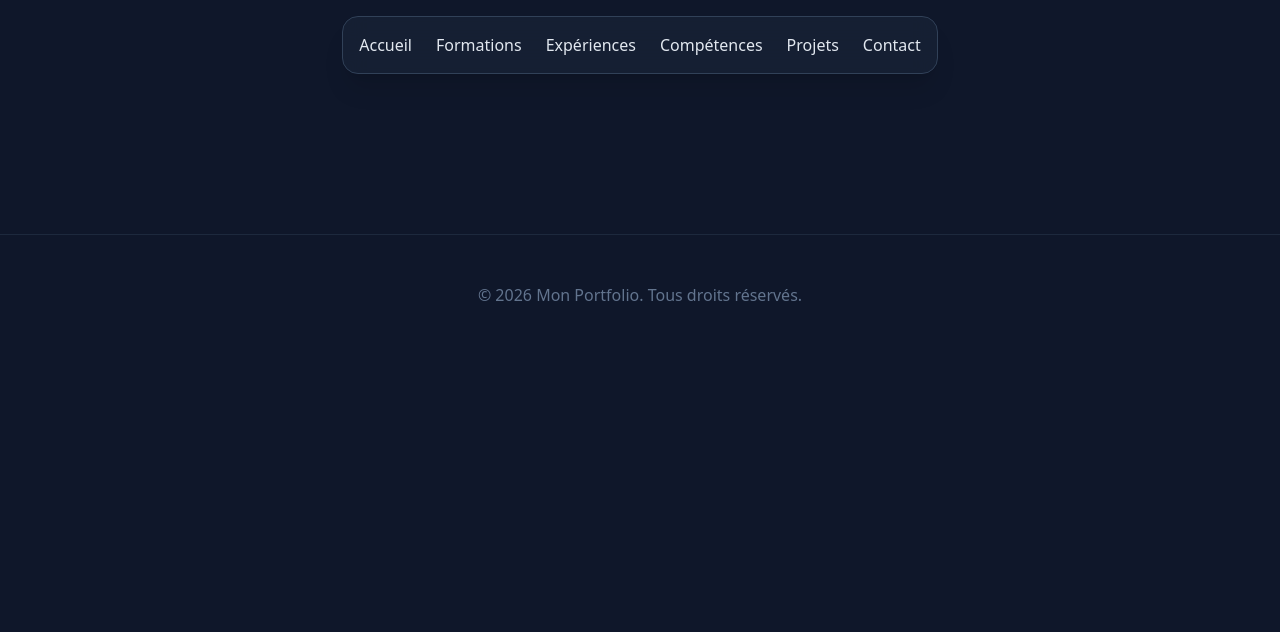
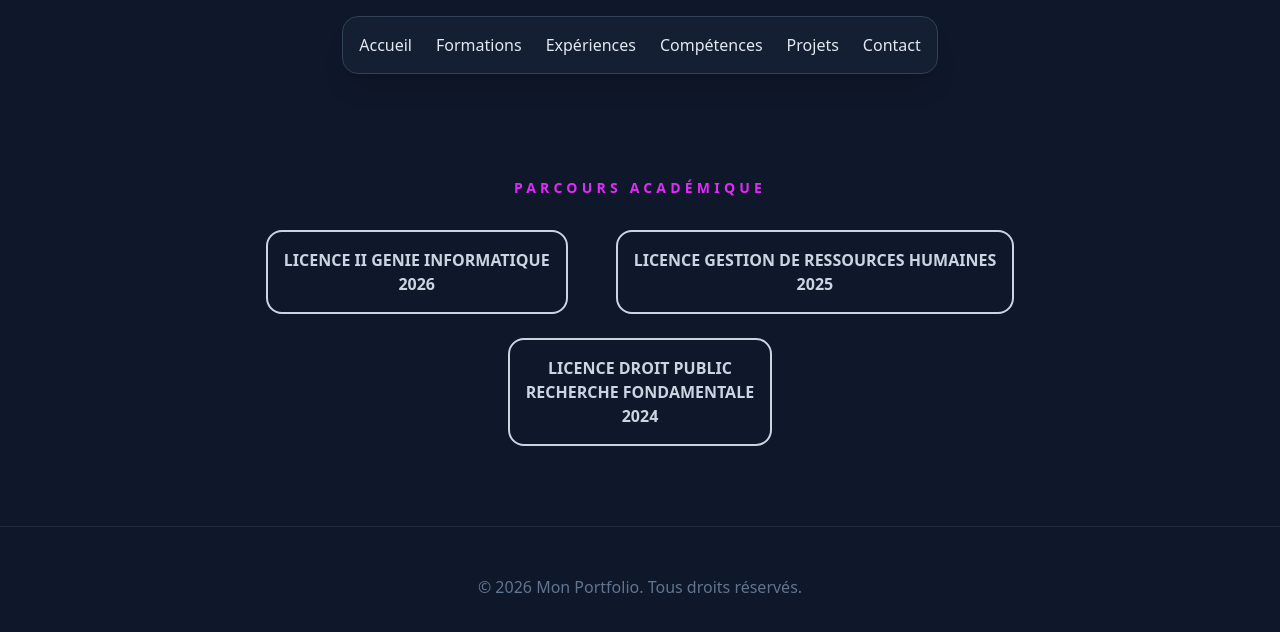
Before and after one commit to Joe-Wando/Portofolio, a website: page src/formations.html in a window 1280 px wide. Drawn offline with Linux system fonts and the light colour scheme.

Commit message:
debut de redaction des formations

```diff
--- a/src/formations.html
+++ b/src/formations.html
@@ -48,7 +48,39 @@
     <main class="py-20 px-6">
       <!-- 4. Section Formation -->
       <section id="formation">
-        <!--diplômes, certifications, écoles -->
+        <main>
+          <div class="mt-6 text-center">
+            <h2
+              class="text-fuchsia-500 font-black uppercase tracking-[0.3em] text-sm mb-2 text-center"
+            >
+              PARCOURS ACADÉMIQUE
+            </h2>
+          </div>
+          <div class="flex flex-row justify-center gap-12 mt-8">
+            <div
+              id="Parcours1"
+              class="flex flex-col border-2 border-slate-600 text-center p-4 rounded-2xl font-black"
+            >
+              <h1>LICENCE II GENIE INFORMATIQUE</h1>
+              <h1>2026</h1>
+            </div>
+            <div
+              id="Parcours2"
+              class="flex border-2 flex-col text-center border-slate-600 p-4 rounded-2xl font-black"
+            >
+              <h1>LICENCE GESTION DE RESSOURCES HUMAINES</h1>
+              <h1>2025</h1>
+            </div>
+          </div>
+          <div
+            id="Parcours3"
+            class="w-fit text-center flex-col mx-auto mt-6 flex border-2 border-slate-600 p-4 rounded-2xl font-black"
+          >
+            <h1>LICENCE DROIT PUBLIC</h1>
+            <h1>RECHERCHE FONDAMENTALE</h1>
+            <h1>2024</h1>
+          </div>
+        </main>
       </section>
     </main>
 
```
